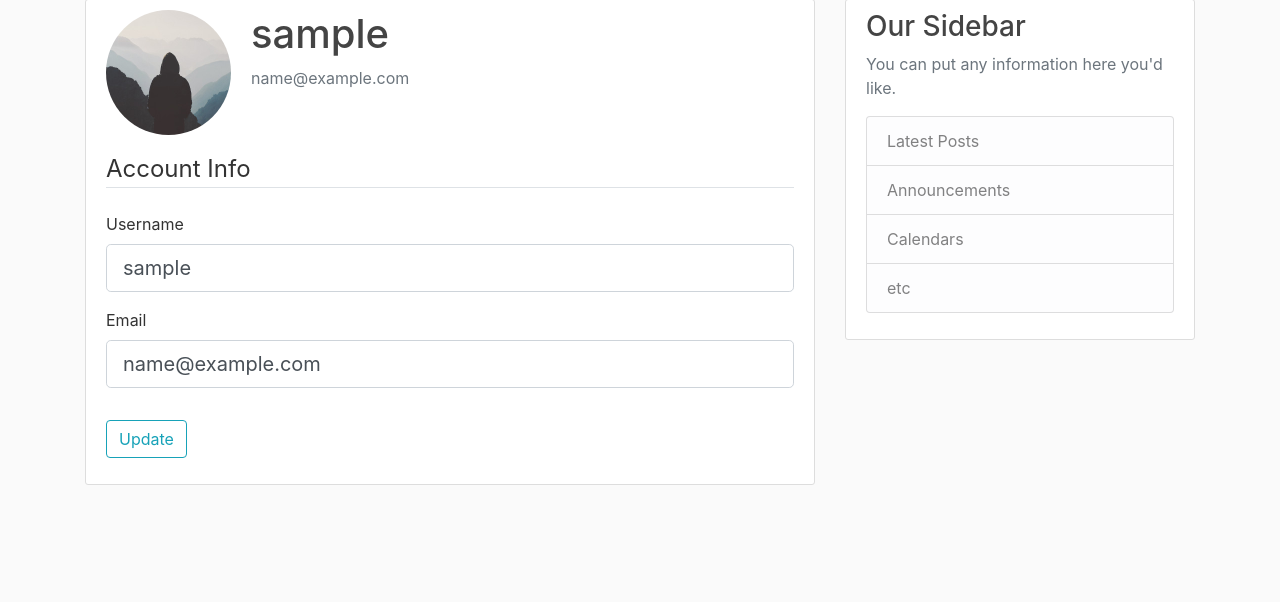
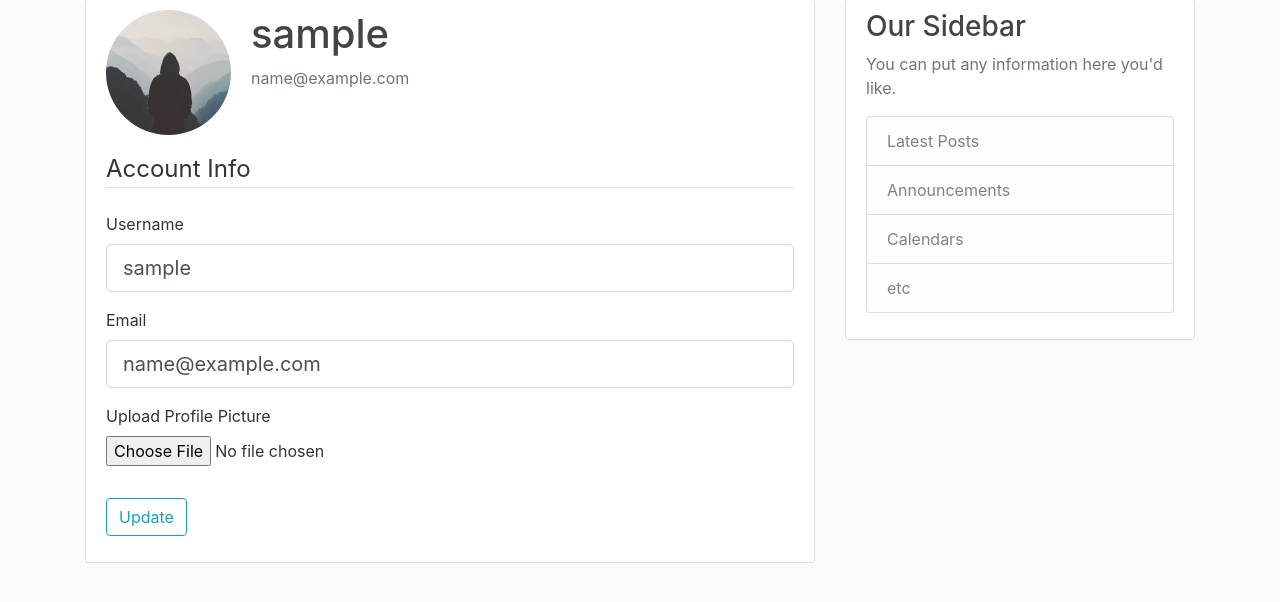
Before and after one commit to tyronedamasceno/flask-blog, a Flask app: page /account in a window 1280 px wide. Shown: the part 81-683 px from the top of the page. Run offline with Flask 2, Linux system fonts and the light colour scheme; the visitor is signed in with stand-in values (Sample User, id 1); data comes from the database, SQL or seed files in the repository; some libraries are stand-ins or nearby versions.

Commit message:
Add image uplodad and resize features

```diff
--- a/flask_blog/forms.py
+++ b/flask_blog/forms.py
@@ -1,5 +1,6 @@
 from flask_login import current_user
 from flask_wtf import FlaskForm
+from flask_wtf.file import FileField, FileAllowed
 from wtforms import (
     StringField, PasswordField, SubmitField, BooleanField, ValidationError
 )
@@ -43,7 +44,8 @@ class UpdateAccountForm(FlaskForm):
         DataRequired(), Length(min=2, max=20)])
     email = StringField('Email', validators=[
         DataRequired(), Email()])
-
+    picture = FileField('Upload Profile Picture', validators=[
+        FileAllowed(['jpg', 'png'])])
     submit = SubmitField('Update')
 
     def validate_username(self, username):
--- a/flask_blog/routes.py
+++ b/flask_blog/routes.py
@@ -1,3 +1,8 @@
+import os
+import secrets
+
+from PIL import Image
+
 from flask import render_template, flash, redirect, url_for, request
 from flask_login import login_user, current_user, logout_user, login_required
 
@@ -88,11 +93,29 @@ def logout():
     return redirect(url_for('index'))
 
 
+def save_picture(form_picture):
+    random_hex = secrets.token_hex(8)
+    _, f_ext = os.path.splitext(form_picture.filename)
+    pic_fn = random_hex + f_ext
+    pic_path = os.path.join(app.root_path, 'static/profile_pics', pic_fn)
+
+    output_size = (125, 125)
+    i = Image.open(form_picture)
+    i.thumbnail(output_size)
+
+    i.save(pic_path)
+
+    return pic_fn
+
+
 @app.route("/account", methods=['GET', 'POST'])
 @login_required
 def account():
     form = UpdateAccountForm()
     if form.validate_on_submit():
+        if form.picture.data:
+            picture_file = save_picture(form.picture.data)
+            current_user.image_file = picture_file
         current_user.username = form.username.data
         current_user.email = form.email.data
         db.session.commit()
--- a/flask_blog/templates/account.html
+++ b/flask_blog/templates/account.html
@@ -8,7 +8,7 @@
                 <p class="text-secondary">{{ current_user.email }}</p>
             </div>
         </div>
-        <form method="POST" action="">
+        <form method="POST" action="" enctype="multipart/form-data">
             {{ form.hidden_tag() }}
             <fieldset class="form-group">
                 <legend class="border-bottom mb-4">Account Info</legend>
@@ -39,6 +39,15 @@
                         {{ form.email(class="form-control form-control-lg") }}
                     {% endif %}
                 </div>
+                <div class="form-group">
+                    {{ form.picture.label() }}
+                    {{ form.picture(class="form-control-file") }}
+                    {% if form.picture.errors %}
+                        {% for error in form.picture.errors %}
+                            <span class="text-danger">{{ error }}</span></br>
+                        {% endfor %}
+                    {% endif %}
+                </div>
             </fieldset>
             <div class="form-group">
                 {{ form.submit(class="btn btn-outline-info") }}
--- a/requirements.txt
+++ b/requirements.txt
@@ -5,3 +5,4 @@
 Flask-Bcrypt==0.7.1
 Flask-Login==0.4.1
 ipython==7.3.0
+Pillow==5.4.1
```
